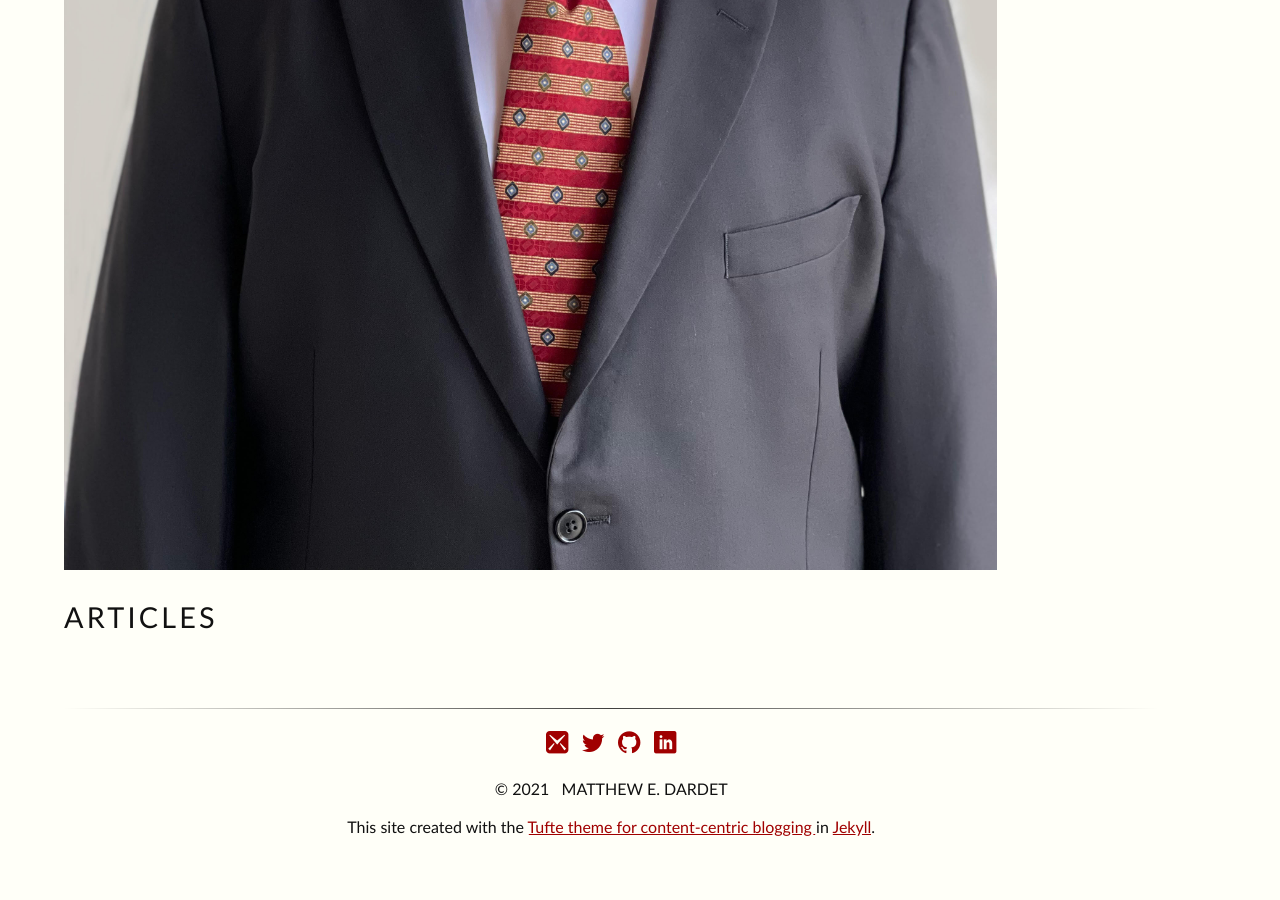
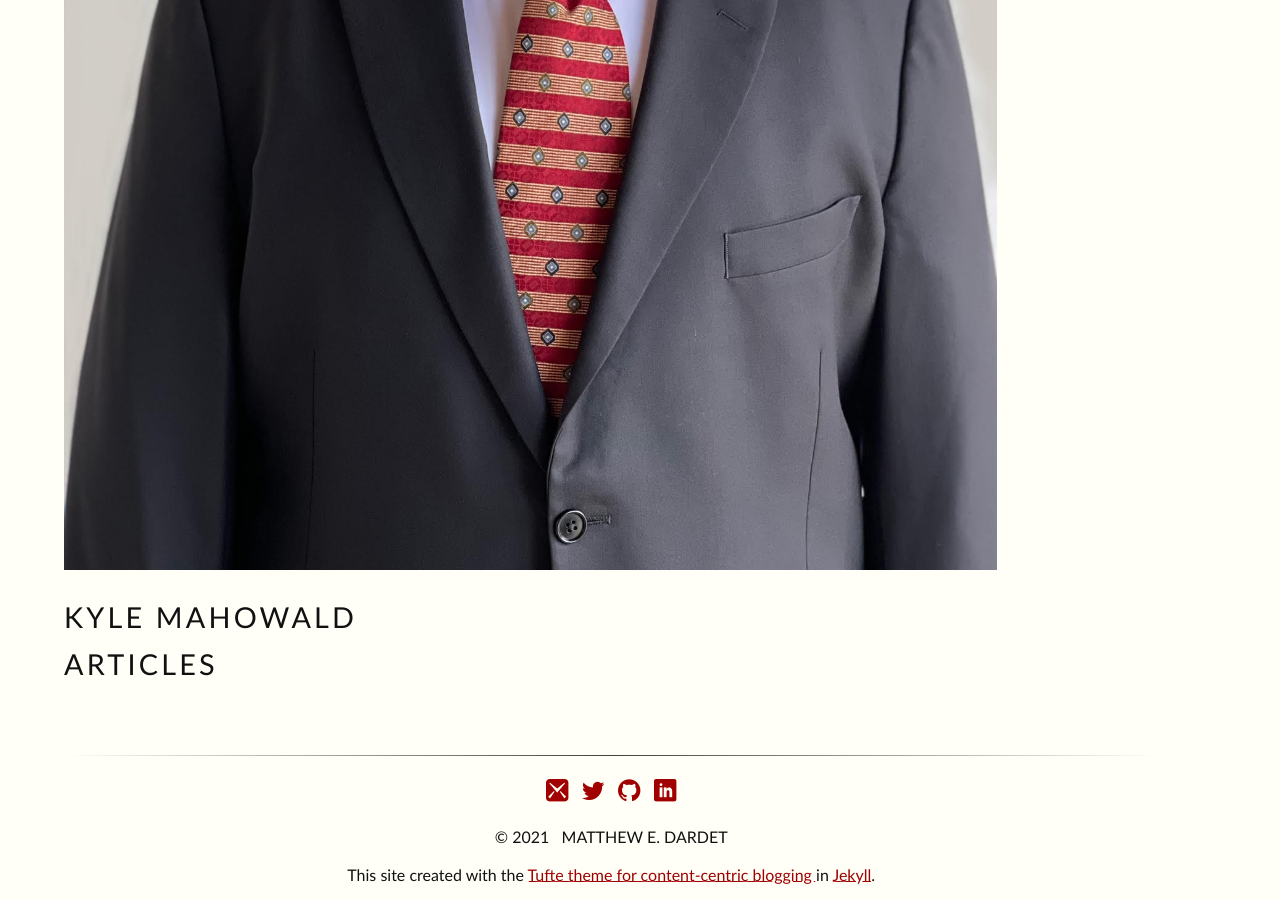
Before and after one commit to matthewdardet/matthewdardet.github.io, a Jekyll site: the page built from index.html, in a window 1280 px wide and 900 px high, scrolled down 837 px. Built offline with Jekyll 4.4.1, drawn with Linux system fonts in a browser that asks for light colours; some web fonts are replaced; before the commit the page ends 1689 px from its top, so only the background shows below that.

Commit message:
Fix image.

```diff
--- a/index.html
+++ b/index.html
@@ -4,7 +4,9 @@
 # Note that this index page uses a full-width layout!
 ---
 
-  <p><span class="marginnote"></span><img class="fullwidth" src="assets/img/Matthew (Full).jpg"/></p>
+  <p><span class="marginnote"></span><img class="fullwidth" src="assets/img/Matthew (Compressed).jpg"/></p>
+
+  <h1 class="content-listing-header sans">Kyle Mahowald</h1>
 
   <h1 class="content-listing-header sans">Articles</h1>
   <ul class="content-listing ">
```
Also changed, not shown: assets/img/Matthew (Compressed).jpg (added).
